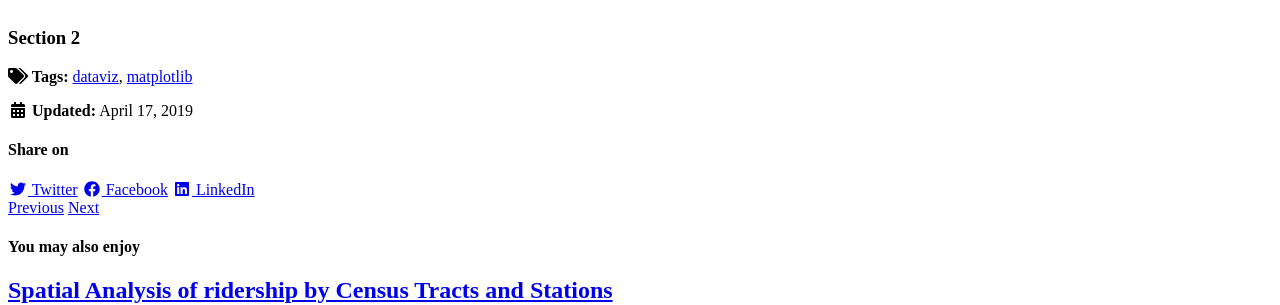
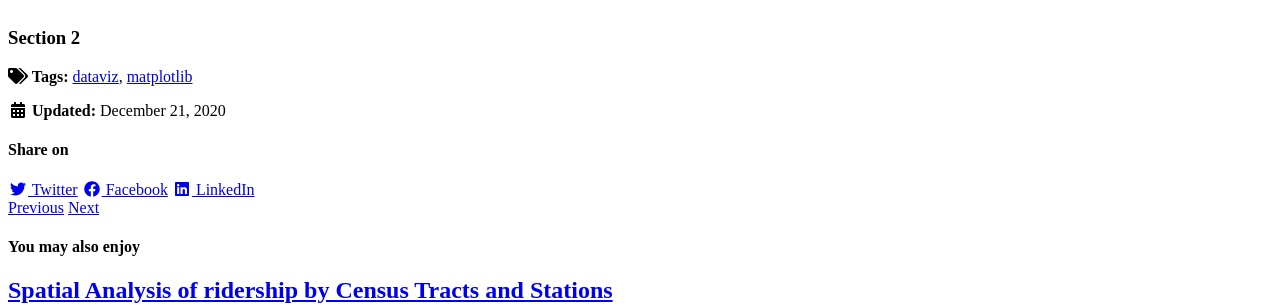
Before and after one commit to djzzhu/MUSA_550_FINAL, a Jekyll site: the page built from _posts/2019-04-17-example-post.md, in a window 1280 px wide. Shown: the part 887-1192 px from the top of the page. Built offline with Jekyll 4.4.1, drawn with Linux system fonts in a browser that asks for light colours; cached includes are drawn as plain includes; nearby versions of some CDN libraries.

Commit message:
Update 2019-04-17-example-post.md

```diff
--- a/_posts/2019-04-17-example-post.md
+++ b/_posts/2019-04-17-example-post.md
@@ -1,6 +1,6 @@
 ---
 title: "Compare ridership by hours, day, month(Pre and Post Covid)."
-date: 2019-04-17
+date: 2020-12-21
 published: true
 tags: [dataviz, matplotlib]
 excerpt: "Compare ridership by hours, day, month(Pre and Post Covid)."
```
